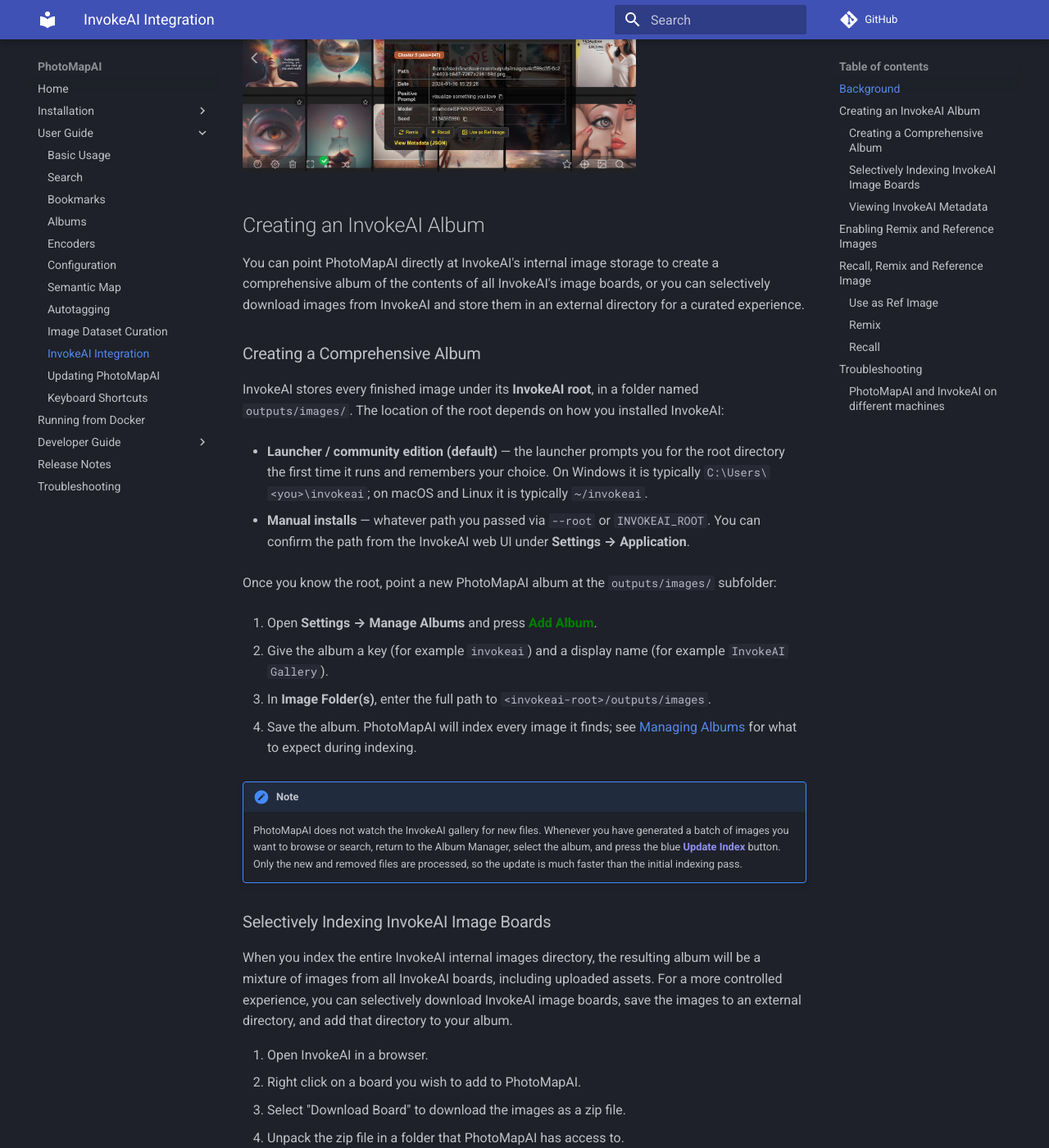
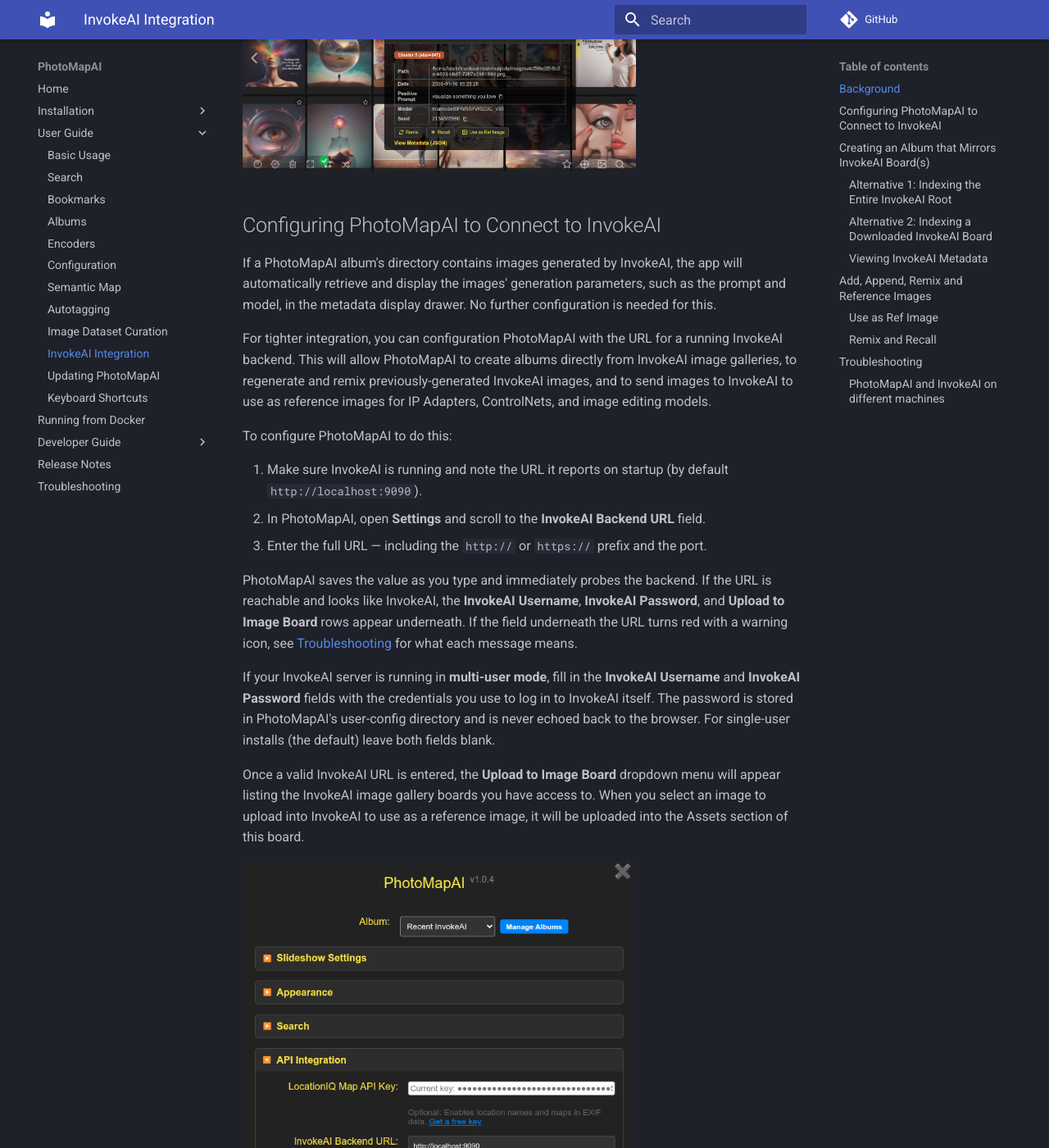
Before and after one commit to lstein/PhotoMapAI, an MkDocs documentation site: the page built from docs/user-guide/invokeai-integration.md, in a window 1280 px wide and 1400 px high, scrolled down 623 px. Shown: the whole window at 82% size. Built offline with MkDocs 1.6.1 and Material for MkDocs 9.7.7, drawn with Linux system fonts in a browser that asks for light colours; comment, search, counter and statistics services are not loaded; some of the changed text lies outside the part shown.

Commit message:
docs: bring InvokeAI section up to date with 1.1.1 features

```diff
--- a/docs/user-guide/invokeai-integration.md
+++ b/docs/user-guide/invokeai-integration.md
@@ -22,96 +22,21 @@
 
 <img src="../../img/photomap_invokeai_overview.png" width="480" class="img-hover-zoom" alt="PhotoMapAI displaying an InvokeAI gallery">
 
-## Creating an InvokeAI Album
+## Configuring PhotoMapAI to Connect to InvokeAI
 
-You can point PhotoMapAI directly at InvokeAI's internal image storage
-to create a comprehensive album of the contents of all InvokeAI's
-image boards, or you can selectively download images from InvokeAI and
-store them in an external directory for a curated experience.
+If a PhotoMapAI album's directory contains images generated by
+InvokeAI, the app will automatically retrieve and display the images'
+generation parameters, such as the prompt and model, in the metadata
+display drawer. No further configuration is needed for this.
 
-### Creating a Comprehensive Album
+For tighter integration, you can configuration PhotoMapAI with the URL
+for a running InvokeAI backend. This will allow PhotoMapAI to create
+albums directly from InvokeAI image galleries, to regenerate and remix
+previously-generated InvokeAI images, and to send images to InvokeAI
+to use as reference images for IP Adapters, ControlNets, and image
+editing models.
 
-InvokeAI stores every finished image under its **InvokeAI root**, in a
-folder named `outputs/images/`. The location of the root depends on
-how you installed InvokeAI:
-
-- **Launcher / community edition (default)** — the launcher prompts
-  you for the root directory the first time it runs and remembers your
-  choice. On Windows it is typically `C:\Users\<you>\invokeai`; on
-  macOS and Linux it is typically `~/invokeai`.
-
-- **Manual installs** — whatever path you passed via `--root` or
-  `INVOKEAI_ROOT`. You can confirm the path from the InvokeAI web UI
-  under **Settings → Application**.
-
-Once you know the root, point a new PhotoMapAI album at the `outputs/images/` subfolder:
-
-1. Open **Settings → Manage Albums** and press <span class="green-button-text">Add Album</span>.
-
-2. Give the album a key (for example `invokeai`) and a display name
-   (for example `InvokeAI Gallery`).
-
-3. In **Image Folder(s)**, enter the full path to `<invokeai-root>/outputs/images`.
-
-4. Save the album. PhotoMapAI will index every image it finds; see
-   [Managing Albums](albums.md#indexing-albums) for what to expect
-   during indexing.
-
-!!! note
-    PhotoMapAI does not watch the InvokeAI gallery for new
-	files. Whenever you have generated a batch of images you want to
-	browse or search, return to the Album Manager, select the album, and
-	press the blue <span class="blue-button-text">Update Index</span>
-	button. Only the new and removed files are processed, so the update is
-	much faster than the initial indexing pass.
-
-### Selectively Indexing InvokeAI Image Boards
-
-When you index the entire InvokeAI internal images directory, the
-resulting album will be a mixture of images from all InvokeAI boards,
-including uploaded assets. For a more controlled experience, you can
-selectively download InvokeAI image boards, save the images to an
-external directory, and add that directory to your album.
-
-1. Open InvokeAI in a browser.
-2. Right click on a board you wish to add to PhotoMapAI.
-3. Select "Download Board" to download the images as a zip file.
-4. Unpack the zip file in a folder that PhotoMapAI has access to.
-5. Create/add this folder to the PhotoMapAI album of your choice.
-
-!!! note
-    When you update a board, you will have to repeat this
-    procedure. PhotoMapAI remembers which images were previously indexed
-    and only indexes new images that it finds. Check back for a fuller
-    integration of PhotoMapAI with Invoke's image boards that is in the
-    planning phase.*
-
-### Viewing InvokeAI Metadata
-
-When an InvokeAI-generated image is selected in the PhotoMap browser,
-a summary of its metadata will appear in the metadata drawer (see
-below).  The drawer will show key generation parameters, including the
-date generated, the positive and negative prompts, the AI model used,
-the seed, the init image, and any LoRAs or reference images attached
-to the generation. Most fields have an icon next to them that lets you
-copy their values into the system clipboard.
-
-Click on "View Metadata" to see the full metadata with all generation
-parameters listed.
-
-<img src="../../img/invokeai_metadata.png" width="320" class="img-hover-zoom" alt="PhotoMapAI summarizing the metadata from an InvokeAI image">
-<img src="../../img/invokeai_metadata_full.png" width="320" class="img-hover-zoom" alt="Complete InvokeAI metadata">
-
----
-
-## Enabling Remix and Reference Images
-
-For fuller integration, you may configure PhotoMapAI so that it can
-send images and generation parameters to a running InvokeAI backend.
-This allows you to regenerate and remix previously-generated images,
-as well as to send completely new images to InvokeAI for editing.
-
-The configuration is as follows:
+To configure PhotoMapAI to do this:
 
 1. Make sure InvokeAI is running and note the URL it reports on startup (by default `http://localhost:9090`).
 2. In PhotoMapAI, open **Settings** and scroll to the **InvokeAI Backend URL** field.
@@ -132,18 +57,123 @@
 fields blank.
 
 Once a valid InvokeAI URL is entered, the **Upload to Image Board**
-dropdown menu will appear.  This lists the InvokeAI boards you have
-access to. Choose the board you wish to upload new image assets into.
+dropdown menu will appear listing the InvokeAI image gallery boards
+you have access to. When you select an image to upload into InvokeAI
+to use as a reference image, it will be uploaded into the Assets
+section of this board.
 
-<img src="../../img/invokeai_photomap_settings.png" width="320" class="img-hover-zoom" alt="Settings dialog for InvokeAI backend">
+<img src="../../img/invokeai_photomap_settings.png" width="480"
+class="img-hover-zoom" alt="Settings dialog for InvokeAI backend">
+
+## Creating an Album that Mirrors InvokeAI Board(s)
+
+Once an InvokeAI backend is defined, you can create an album that
+mirrors one or more of Invoke's image boards. Select
+**Settings**->**Manage Albums**->**Add Album** and fill in the album
+key, display name and description as usual.
+
+<img src="../../img/adding-an-image-board.png" width="480"
+class="img-hover-zoom" alt="Adding an InvokeAI Image Board">
+
+Next change **Album Source** to *An InvokeAI Image Gallery
+Board*. This will display new fields for the **InvokeAI Backend URL**,
+**Root Directory** and **Username/Password**.  The URL, username and
+password will all default to the values you used in the settings
+dialogue, but you can change them here in the event that you wish to
+apply a different backend or user account to this album.
+
+The InvokeAI **Root Directory**, where it stores its generated images,
+cannot be retrieved automatically. Type it in, or use the folder browser (folder icon
+button) to find it and enter it here. The root directory is typically
+`C:\Users\<you>\invokeai` on Windows systems, and
+`~/invokeai` on MacOS and Linux systems. If you are unsure you have
+selected the right root folder, check its contents for an
+`invokeai.yaml` file and folders named `models` and `outputs` directory.
+
+!!! note
+    The PhotoMapAI server needs to be able to reach both the InvokeAI
+    backend and read from the root directory. If you are running
+    InvokeAI with its default `localhost` URL, this means that
+    PhotoMapAI has to be running on the same machine. For more
+    complex configurations see [PhotoMapAI and InvokeAI on
+    different machines](#photomapai-and-invokeai-on-different-machines)
+
+Now click **Check Connection & Load Boards**. This will attempt to
+connect to the InvokeAI backend, and if successful will bring up a
+list of the image boards the backend makes available. Select the
+one or more boards you wish to index.
+
+Click the blue **Add Album** button to complete configuring the album
+and beginning the index operation.
+
+You can now use the album just like any other. Only images that are
+present on the select board(s) will be displayed, and deleting an
+image within PhotoMapAI will trigger a deletion event in InvokeAI so
+that the gallery and albumm remain in sync.
+
+!!! warning
+    PhotoMapAI does not automatically watch the InvokeAI gallery for new
+	or deleted files. Whenever you have generated a batch of images you want to
+	browse or search, return to the Album Manager, select the album, and
+	press the blue <span class="blue-button-text">Update Index</span>
+	button. Only new and removed files are processed, so the update is
+	much faster than the initial indexing pass.
+
+At any time, you can **Edit** the album and change which boards will
+be indexed.
+
+### Alternative 1: Indexing the Entire InvokeAI Root
+
+An alternative to the above recipe is to create a standard
+directory-based album and point it to the `images` folder inside an
+InvokeAI root directory, for example
+`C:\Users\<you>\invokeai\outputs]\images`. This will index
+**everything** inside the directory, including uploaded files and
+intermediate images such as raster layers generated by the canvas.
+
+In addition to potentially including undesirable intermediates, the
+main disadvantage of this method is that if you delete an image within
+PhotoMapAI, this event won't be communicated to InvokeAI, and it will
+show a blank or broken image in the gallery.
+
+### Alternative 2: Indexing a Downloaded InvokeAI Board
+
+Another way of indexing an InvokeAI board is to download its images to
+a standalone directory that you then add to an album:
+
+1. Open InvokeAI in a browser.
+2. Right click on a board you wish to add to PhotoMapAI.
+3. Select "Download Board" to download the images as a zip file.
+4. Unpack the zip file in a folder that PhotoMapAI has access to.
+5. Create/add this folder to the PhotoMapAI album of your choice.
+
+This recipe is most suited for an image board that doesn't change
+frequently. Whtn the board changes, you'll have to repeat the download
+and indexing operation to pick up the changes.
+
+### Viewing InvokeAI Metadata
+
+When an InvokeAI-generated image is selected in the PhotoMap browser,
+a summary of its metadata will appear in the metadata drawer (see
+below).  The drawer will show key generation parameters, including the
+date generated, the positive and negative prompts, the AI model used,
+the seed, the init image, and any LoRAs or reference images attached
+to the generation. Most fields have an icon next to them that lets you
+copy their values into the system clipboard.
+
+Click on "View Metadata" to see the full metadata with all generation
+parameters listed.
+
+<img src="../../img/invokeai_metadata.png" width="320" class="img-hover-zoom" alt="PhotoMapAI summarizing the metadata from an InvokeAI image">
+<img src="../../img/invokeai_metadata_full.png" width="320" class="img-hover-zoom" alt="Complete InvokeAI metadata">
 
 ---
 
-## Recall, Remix and Reference Image
+## Add, Append, Remix and Reference Images
 
-Three actions appear in the metadata drawer when an InvokeAI backend
-is configure.  Which ones are available depends on the image that is
-currently selected.
+When an InvokeAI backend is configured, up to four new buttons appear
+in the metadata drawer when an InvokeAI backend is configure.  Which
+ones are available depends on the image that is currently selected.
 
 ### Use as Ref Image
 
@@ -154,10 +184,38 @@
 layer. This is the only button that appears for non-InvokeAI images,
 since there is no generation metadata to recall.
 
-<!-- TODO: replace with screenshot of the metadata drawer for a non-InvokeAI image, showing only the "Use as Ref Image" button. -->
-<img src="../../img/photomap_invokeai_use_ref_only.png" width="320" class="img-hover-zoom" alt="Metadata drawer showing only the Use as Ref Image button">
+<img src="../../img/photomap_invokeai_use_ref_only.png" width="480"
+class="img-hover-zoom" alt="Metadata drawer showing only the Use as
+Ref Image button">
 
-### Remix
+The **Send Image** button will send the current image to InvokeAI,
+replacing any reference image that was currently set in the generation
+parameters. In contrast, the **Append Image** button will send the
+current image to InvokeAI, but add the image to the list of reference
+images.
+
+If the image you have selected is one that InvokeAI has never seen, it
+will automatically be uploaded as an asset image to the board selected
+in the PhotoMapAI configuration dialogue. If you are working with an
+image that was generated by InvokeAI and is still in one of its
+galleries, then the image will be reused.
+
+By default, the selected image is used as a reference image for an
+image edit model or as an IP Adapter reference image. If you wish to
+use it in the InvokeAI Canvas as a raster image or controlnet, go into
+the InvokeAI user interface, right click on the image where it appears
+in the generation panel, and select **New Canvas from Image**->**As
+Raster Layer** or **As Control Layer**.
+
+### Remix and Recall
+
+If the current image contains InvokeAI metadata, two new buttons will
+appear:
+
+<img src="../../img/photomap_invokeai_with_recall_buttons.png" width="480"
+class="img-hover-zoom" alt="Metadata drawer showing only the Use as
+Ref Image button">
+
 
 For images that contain InvokeAI generation metadata, **Remix** sends
 every parameter — the prompt, model, LoRAs, scheduler, dimensions,
@@ -166,15 +224,11 @@
 is stylistically similar to the original but unique. Use this when you
 want a variation rather than a re-creation.
 
-### Recall
-
 **Recall** is identical to Remix except that the **seed is
 preserved**. With the same model, LoRAs, prompts, and seed, InvokeAI
 will reproduce the original image bit-for-bit (assuming the underlying
 model files have not changed). This is useful when you want to start
 from a known image and edit one parameter at a time.
-
-See [Viewing InvokeAI Metadata](#viewing-invokeai-metadata) for screenshots.
 
 ## Troubleshooting
 
```
Also changed, not shown: docs/user-guide/albums.md (+11 -2 lines), docs/img/adding-an-image-board.png (added), docs/img/photomap_invokeai_use_ref_only.png, docs/img/photomap_invokeai_with_recall_buttons.png (added), docs/img/photomap_settings.png.
